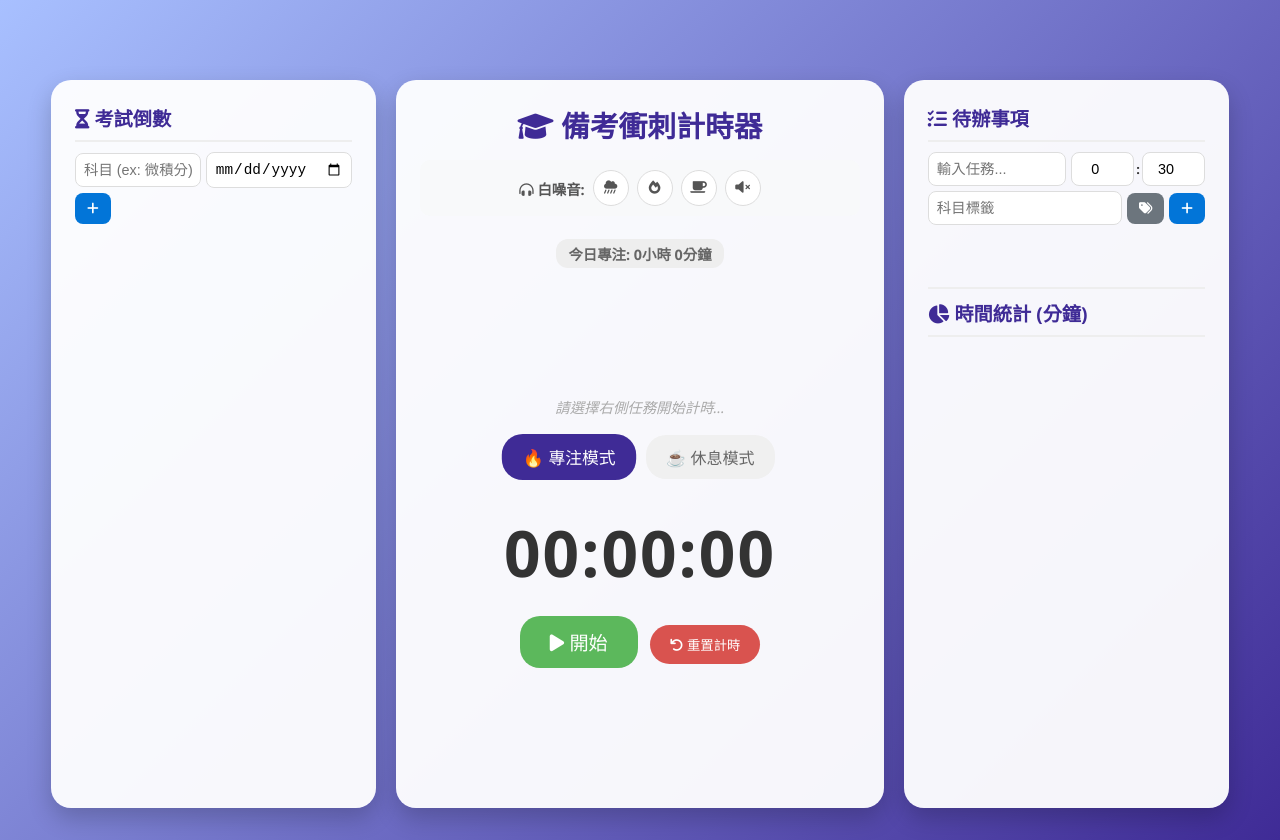
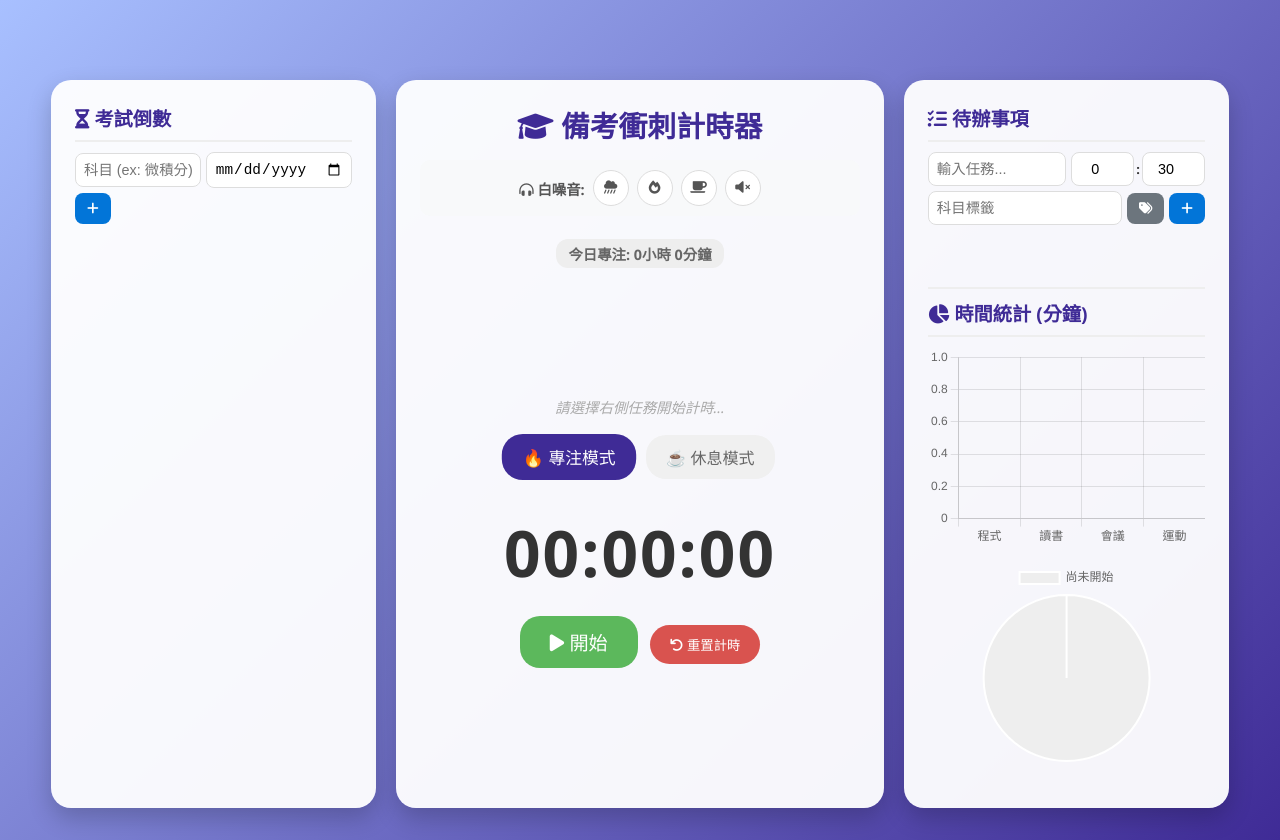
Before and after one commit to gahsu530/tomato-timer, a plain HTML site: page index.html in a window 1280 px wide. Drawn offline with nearby package versions, Linux system fonts and the light colour scheme.

Commit message:
Update index.html

```diff
--- a/index.html
+++ b/index.html
@@ -107,6 +107,6 @@
     <audio id="bgm-fire" loop src="https://actions.google.com/sounds/v1/ambiences/fire.ogg"></audio>
     <audio id="bgm-cafe" loop src="https://actions.google.com/sounds/v1/ambiences/coffee_shop.ogg"></audio>
 
-    <script src="final.js"></script>
+    <script src="tomato.js"></script>
 </body>
 </html>
```
